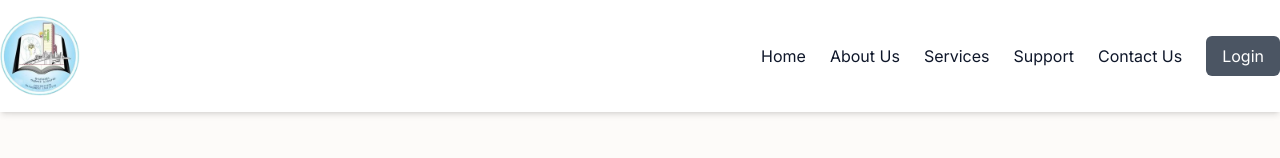
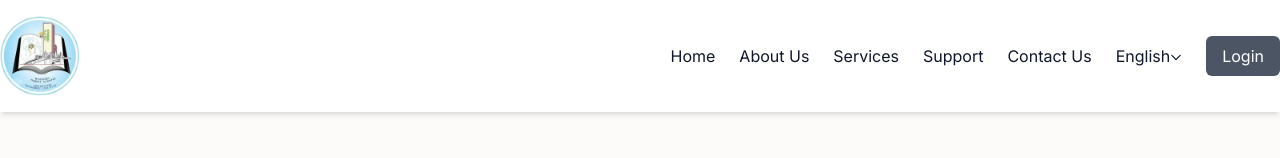
Before and after one commit to BeimnetGirma/cmi, a Next.js app: page / in a window 1280 px wide. Shown: the top 158 px of the page. Built offline with nearby package versions, Linux system fonts and the light colour scheme.

Commit message:
adds language selector

```diff
--- /dev/null
+++ b/src/components/LanguageSelector.tsx
@@ -0,0 +1,72 @@
+"use client";
+import { useEffect, useRef, useState } from "react";
+const LanguageSelector = () => {
+  const ref = useRef<HTMLDivElement>(null);
+
+  // Close the dropdown when clicked outside of div
+  useEffect(() => {
+    const handleOutSideClick = (event: MouseEvent) => {
+      if (!ref.current?.contains(event.target as Node)) {
+        setOpen(false);
+      }
+    };
+
+    window.addEventListener("mousedown", handleOutSideClick);
+
+    return () => {
+      window.removeEventListener("mousedown", handleOutSideClick);
+    };
+  }, [ref]);
+
+  const [isOpen, setOpen] = useState(false);
+  const toggelMenu = () => setOpen(!isOpen);
+  const [language, setLanguage] = useState("en");
+  const selectLanguage = (lang: string) => () => {
+    setLanguage(lang);
+    setOpen(false);
+  };
+  return (
+    <div className="relative">
+      <button className="flex items-center space-x-1 text-slate-900 hover:text-indigo-600" onClick={toggelMenu}>
+        {language === "en" ? "English" : language === "am" ? "አማርኛ" : language === "tg" ? "ትግርኛ" : "Affan Oromo"}
+        <svg xmlns="http://www.w3.org/2000/svg" className="h-3 w-3" viewBox="0 0 20 20" fill="currentColor">
+          {/* toggle dropdown icon */}
+          {isOpen ? (
+            <path fillRule="evenodd" d="M10 3a1 1 0 00-.707.293l-7 7a1 1 0 101.414 1.414L10 5.414l6.293 6.293a1 1 0 001.414-1.414l-7-7A1 1 0 0010 3z" clipRule="evenodd" />
+          ) : (
+            <path fillRule="evenodd" d="M10 17a1 1 0 00.707-.293l7-7a1 1 0 00-1.414-1.414L10 14.586 3.707 8.293a1 1 0 00-1.414 1.414l7 7A1 1 0 0010 17z" clipRule="evenodd" />
+          )}
+        </svg>
+      </button>
+
+      {isOpen && (
+        <div ref={ref}>
+          <ul className="absolute right-0 mt-2 py-2 w-40 bg-white rounded-md shadow-lg">
+            <li>
+              <a onClick={selectLanguage("en")} className="cursor-pointer block px-4 py-2 text-sm text-gray-700 hover:bg-gray-100">
+                English
+              </a>
+            </li>
+            <li>
+              <a onClick={selectLanguage("am")} className="cursor-pointer block px-4 py-2 text-sm text-gray-700 hover:bg-gray-100">
+                አማርኛ
+              </a>
+            </li>
+            <li>
+              <a onClick={selectLanguage("tg")} className="cursor-pointer block px-4 py-2 text-sm text-gray-700 hover:bg-gray-100">
+                ትግርኛ
+              </a>
+            </li>
+            <li>
+              <a onClick={selectLanguage("or")} className="cursor-pointer block px-4 py-2 text-sm text-gray-700 hover:bg-gray-100">
+                Affan Oromo
+              </a>
+            </li>
+          </ul>
+        </div>
+      )}
+    </div>
+  );
+};
+
+export default LanguageSelector;
--- a/src/components/navbar.tsx
+++ b/src/components/navbar.tsx
@@ -1,5 +1,7 @@
 import Image from "next/image";
 import Link from "next/link";
+import LanguageSelector from "./LanguageSelector";
+
 const NavBar = () => {
   const navLinks = [
     {
@@ -38,6 +40,7 @@ const NavBar = () => {
               {link.title}
             </Link>
           ))}
+          <LanguageSelector />
           <Link href={"/login"} className="g-gray-400 text-white rounded-md px-4 py-2 bg-gray-600 hover:bg-gray-500 transition-colors">
             Login
           </Link>
```
